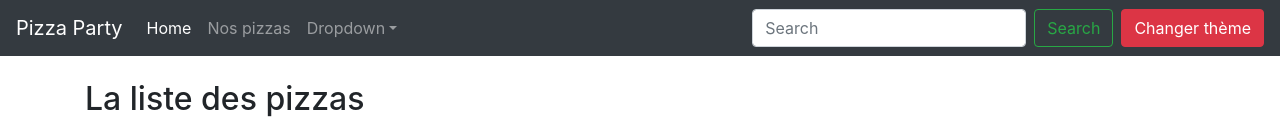
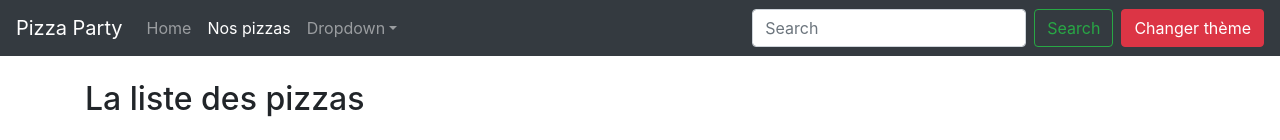
Before and after one commit to cda-cambrai/pizzaparty, an Angular app: page /pizzas in a window 1280 px wide. Shown: the top 140 px of the page. Built offline with nearby package versions, Linux system fonts and the light colour scheme.

Commit message:
Menu active

```diff
--- a/src/app/menu/menu.component.html
+++ b/src/app/menu/menu.component.html
@@ -6,11 +6,11 @@
 
     <div [class.show]="isCollapsed" class="collapse navbar-collapse" id="navbarSupportedContent">
         <ul class="navbar-nav mr-auto">
-            <li class="nav-item active">
-                <a class="nav-link" routerLink="/">Home</a>
+            <li class="nav-item">
+                <a class="nav-link" routerLink="/" routerLinkActive="active" [routerLinkActiveOptions]="{exact: true}">Home</a>
             </li>
             <li class="nav-item">
-                <a class="nav-link" routerLink="/pizzas">Nos pizzas</a>
+                <a class="nav-link" routerLink="/pizzas" routerLinkActive="active">Nos pizzas</a>
             </li>
             <li ngbDropdown class="nav-item dropdown">
                 <a class="nav-link dropdown-toggle" id="dropdownBasic1" role="button" ngbDropdownToggle>Dropdown</a>
```
